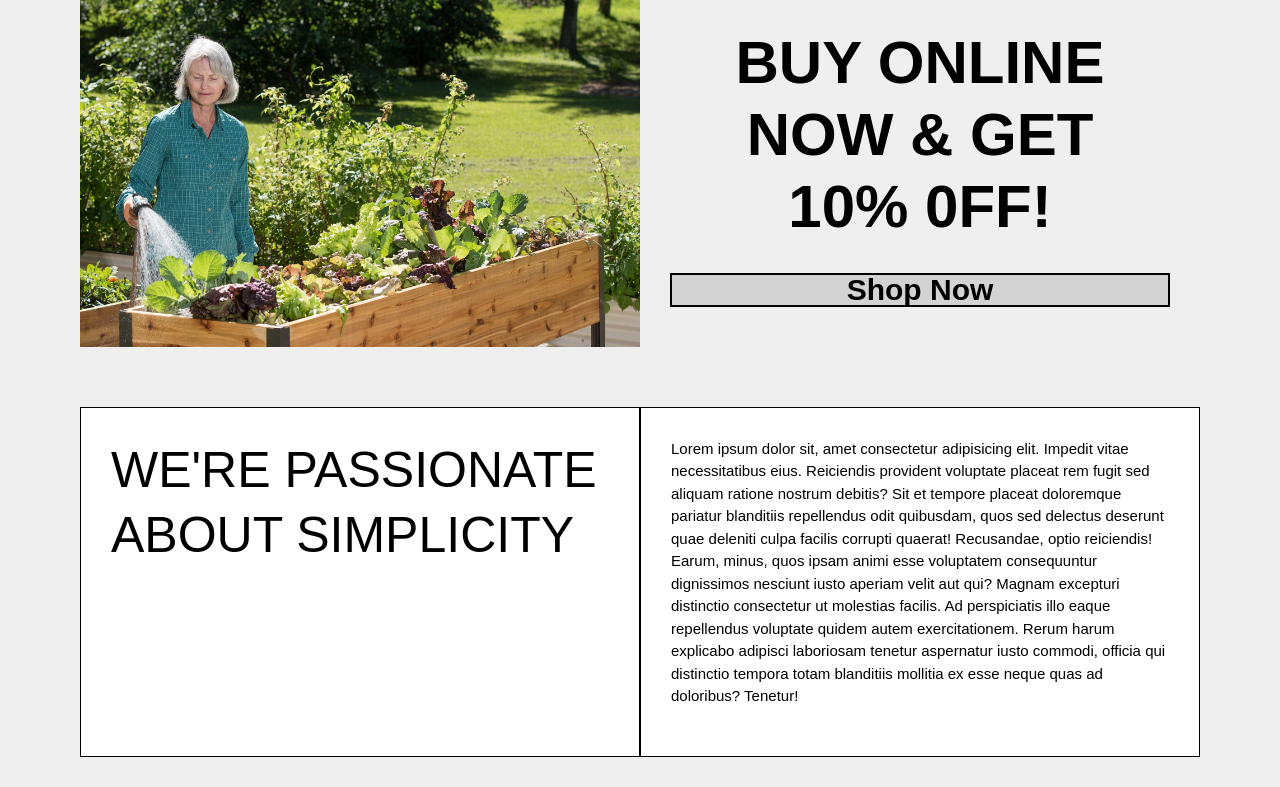
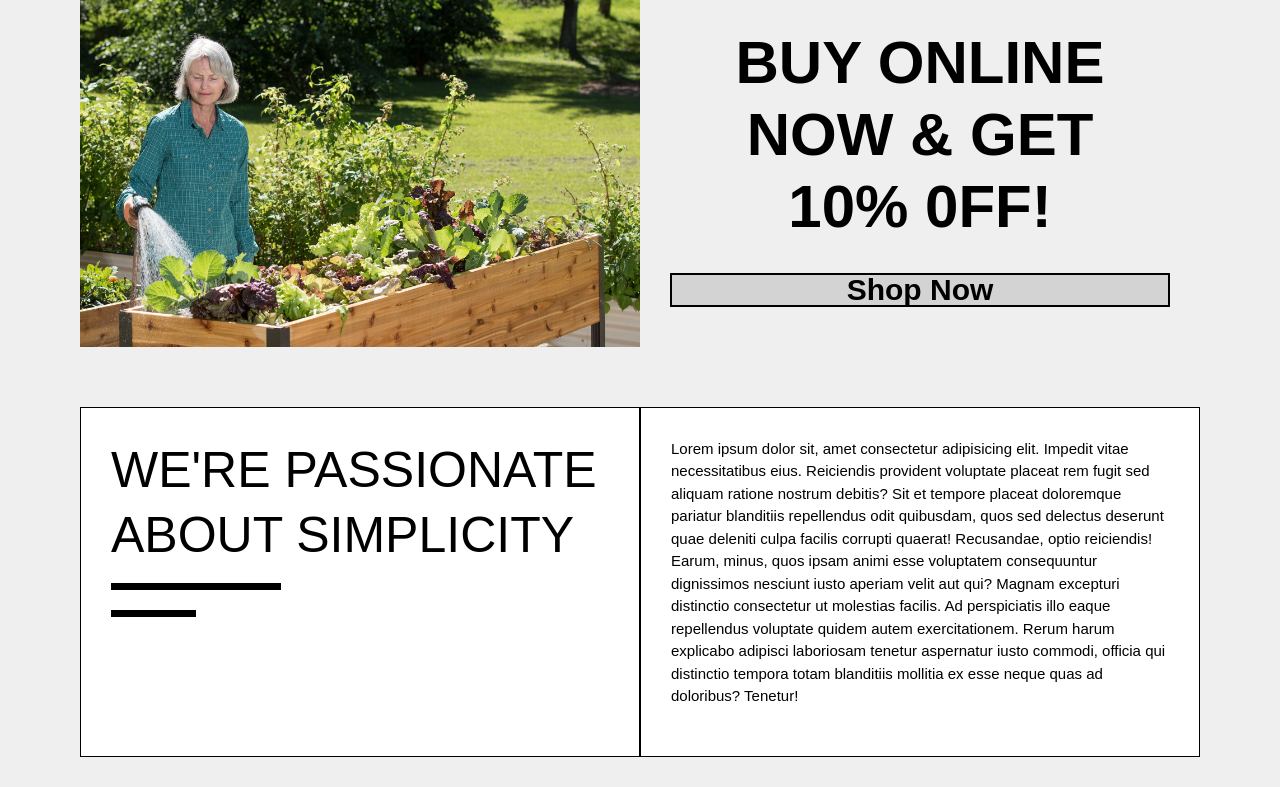
Before and after one commit to JEONGJINLIM/LJJ_PORTPOLIO, a plain HTML site: page index.html in a window 1280 px wide. Shown: the part 1711-2498 px from the top of the page. Drawn offline with Linux system fonts and the light colour scheme.

Commit message:
second commit

```diff
--- a/scss/style.scss
+++ b/scss/style.scss
@@ -458,7 +458,23 @@ $bgColor : #efefef;
 
                 h1{
                     font: 50px/1.3 'arial' ;
+
                 }
+                .line{
+                    width: 170px;
+                    height: 4px;
+                    margin-top:15px;
+                    border-top:7px solid black ;
+                }
+                &::after{
+                    content:'';
+                    display: block;
+                    width: 85px;
+                    height: 7px;
+                    background: #000;
+                    margin-top: 20px;
+                }
+
                 span{
                     display: block;
                     width: 100%;
```
Also changed, not shown: css/style.css, 1 other file.
